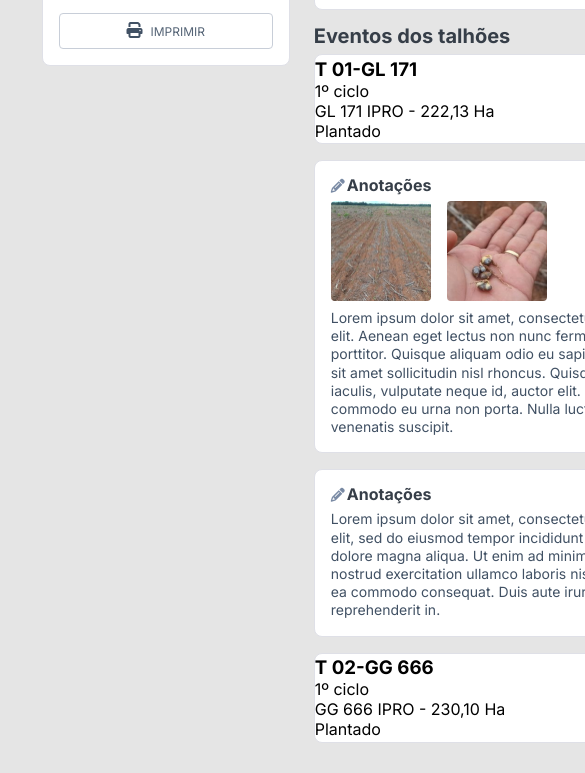
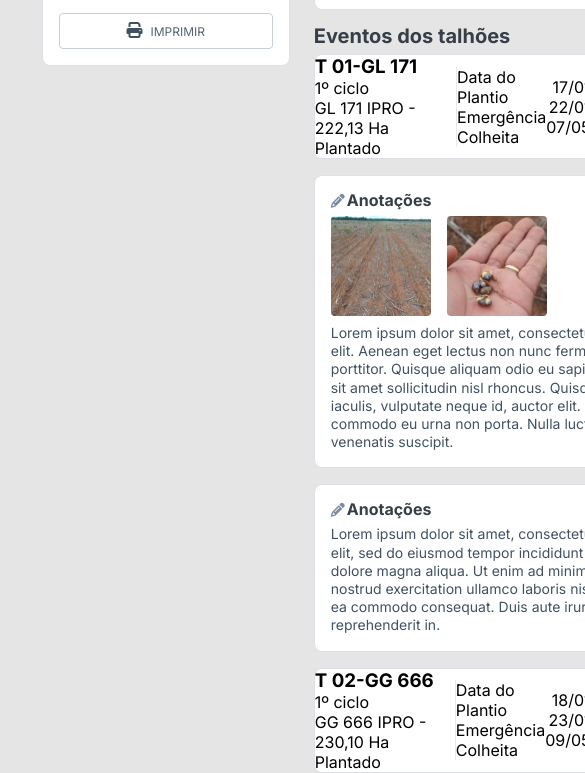
Before and after one commit to matheusguerreiro/Relatorio-de-Visita-Tecnica, a plain HTML site: page index.html in a window 390 px wide. Shown: the part 585-1358 px from the top of the page, 585 px wide, since content can reach past the window. Before the commit the page ends 1328 px from the top, so only its background shows below. Drawn offline with Linux system fonts and the light colour scheme.

Commit message:
anotacoes-eventos - responsividade funcionando com quebra de linha

```diff
--- a/sass/2-layouts/_main.sass
+++ b/sass/2-layouts/_main.sass
@@ -23,6 +23,7 @@ main
       border: 1px solid #DFE0E7
       border-radius: 8px
       margin-top: 27.5px
+      // margin-right: 24px
       hr
         border: 1px solid #E7E8EF
         margin: 16px 0
@@ -108,8 +109,10 @@ main
       // background-color: lightgreen
       display: flex
       flex-wrap: wrap
-      // width: 776px
-      width: fit-content
+      // width: 792px
+      width: 776px
+      height: fit-content
+      // width: fit-content
       gap: 16px
 
       h2
@@ -124,9 +127,10 @@ main
       .c1, .c2, .c3, .c4
         @include mixins-modules.cs
       .c1, .c3
-        margin: 0
+        margin: 0 0 0 0
       .c2, .c4
-        margin: 0 16px 0 0
+        margin: 0 0 0 0
 
       .pc1, .pc2
         @include mixins-modules.pcs
+        // margin-right: 16px
--- a/sass/3-modules/_mixins-modules.sass
+++ b/sass/3-modules/_mixins-modules.sass
@@ -1,7 +1,8 @@
 
 
 @mixin cs
-  width: 380px
+  min-width: 380px
+  max-width: 380px
   height: fit-content
   background-color: #FFF
   border: 1px solid #DFE0E7
@@ -33,7 +34,8 @@
       border-radius: 4px
 
 @mixin pcs
-  width: 776px
+  // width: 776px
+  width: 100%
   height: fit-content
   display: flex
   justify-content: space-between
```
Also changed, not shown: css/styles.css, 1 other file.
